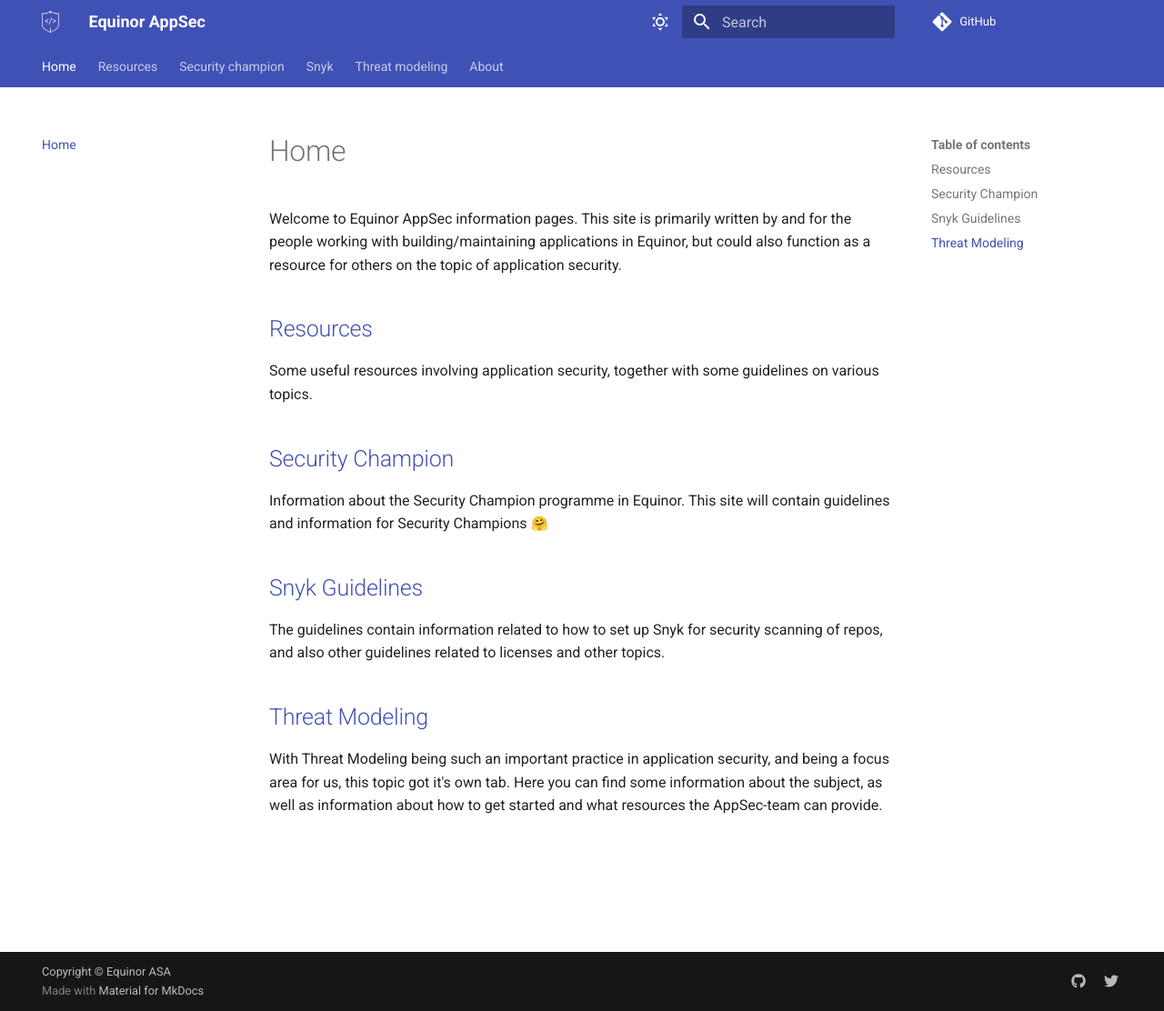
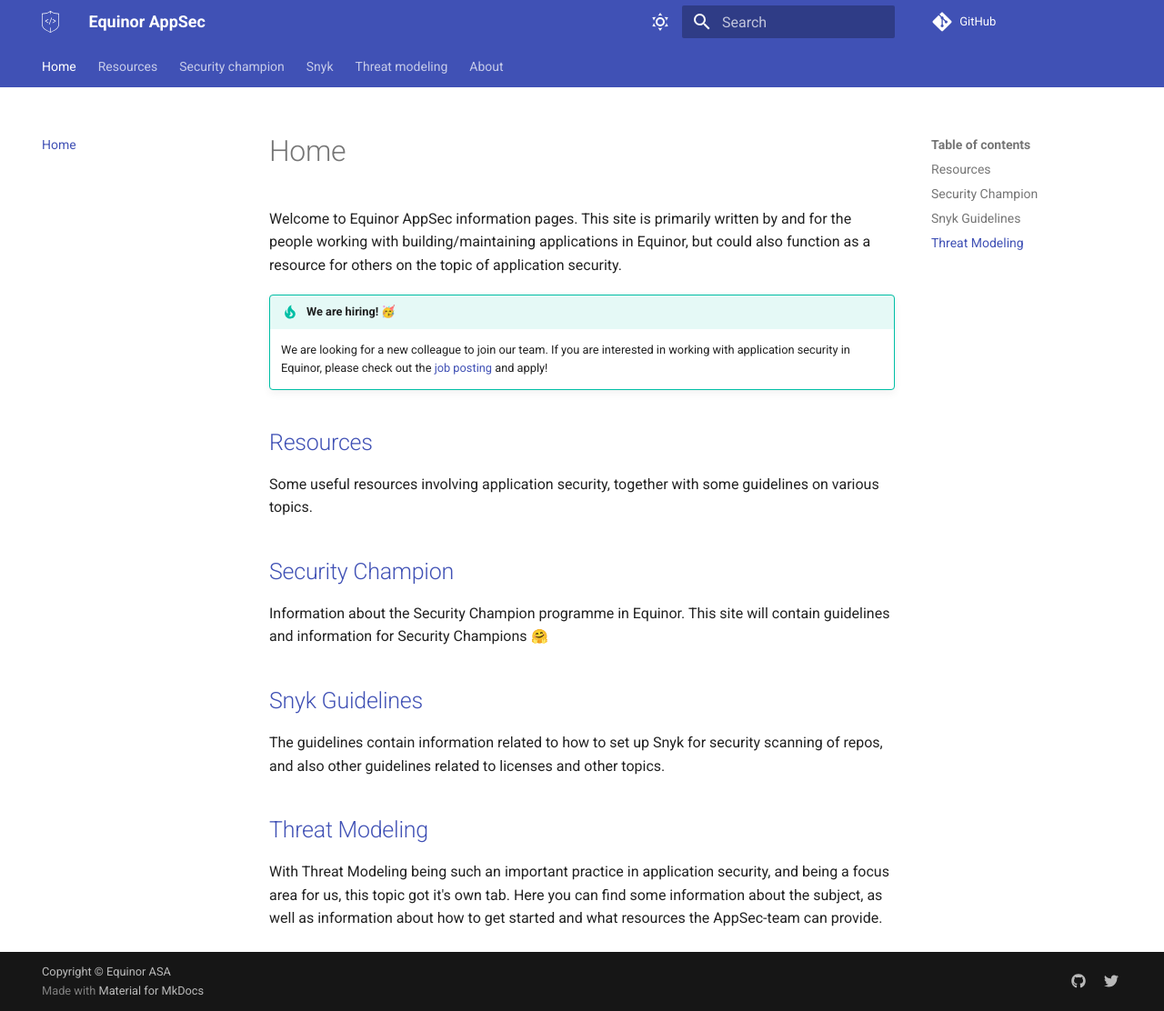
Before and after one commit to equinor/appsec, an MkDocs documentation site: the page built from docs/index.md, in a window 1280 px wide and 1112 px high. Shown: the whole window at 91% size. Built offline with MkDocs 1.6.1 and Material for MkDocs 9.7.7, drawn with Linux system fonts in a browser that asks for light colours; emoji names are drawn with the system emoji font; some web fonts are replaced; comment, search, counter and statistics services are not loaded.

Commit message:
add the ad

```diff
--- a/docs/index.md
+++ b/docs/index.md
@@ -1,6 +1,11 @@
 # Home
 
 Welcome to Equinor AppSec information pages. This site is primarily written by and for the people working with building/maintaining applications in Equinor, but could also function as a resource for others on the topic of application security.
+
+!!! tip "We are hiring! :partying_face:"
+    We are looking for a new colleague to join our team. If you are interested in working with application security in Equinor, please check out the [job posting](https://careers.peopleclick.eu.com/careerscp/client_statoil/external/gateway.do?functionName=viewFromLink&jobPostId=44024&localeCode=en-us) and apply!
+
+
 
 ## [Resources](resources/index.md)
 Some useful resources involving application security, together with some guidelines on various topics.
```
